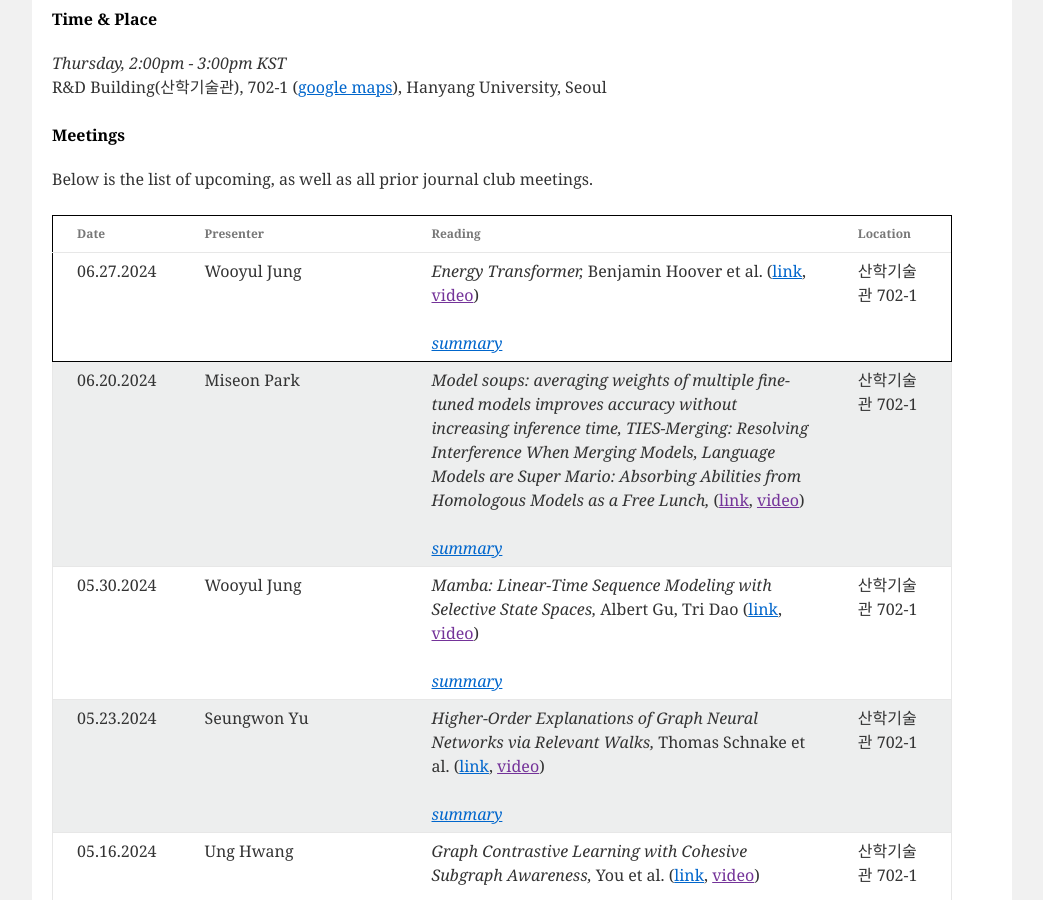
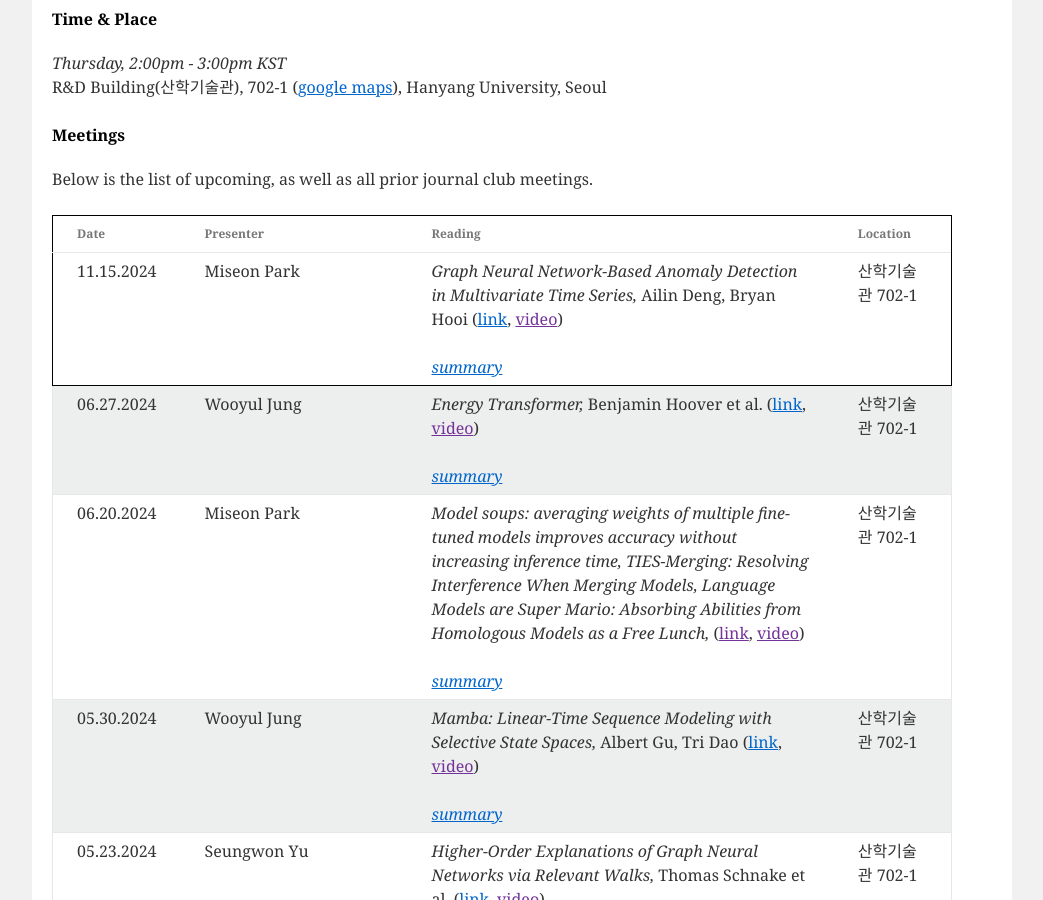
Before and after one commit to niai-lab/GraphML-JC, a Jekyll site: the page built from index.html, in a window 1280 px wide and 900 px high, scrolled down 515 px. Shown: the whole window, without its empty margins (118-1161 px from the left). Built offline with Jekyll 4.4.1, drawn with Linux system fonts in a browser that asks for light colours; part of the change alters nothing that is shown.

Commit message:
Update meeting_info.yml

```diff
--- a/_data/meeting_info.yml
+++ b/_data/meeting_info.yml
@@ -1,3 +1,15 @@
+- presenter: Miseon Park
+  date: 11.15.2024
+  paper: "Graph Neural Network-Based Anomaly Detection in Multivariate Time Series"
+  authors: Ailin Deng, Bryan Hooi
+  url: https://arxiv.org/pdf/2106.06947
+  location: "산학기술관 702-1"
+  summary: >
+    summary : multivariate time series anomaly detection을 위해 GDN을 소개하고 있습니다.
+    strength : Graph Attention Network와 Node embedding을 활용하여, variate간 상관관계에 대해 잘 파악하고 있습니다.
+    weakness : dataset으로 WADI, SWaT 2가지 만을 사용하고 있고, 이전 년도에 나온 GNN 기반 모델에 대한 비교가 부족합니다. 또한, 실제 dataset과 만들어진 adj matrix 간의 차이를 더 확인이 가능했다면 좋을 것 같습니다.
+    question : sensor embedding 방법에서 randomly init이 아닌, 어떤 변화를 줄 수 있을지 궁금합니다. 또한, 노드 수에 따른 embedding 표현력 변화 등이 궁금합니다. variate간 상관관계 파악에 중점이 된 것 같은데, temporal information을 좀 더 잘 활용할 수 있는 방법이 있을 것 같습니다.
+
 - presenter: Wooyul Jung
   date: 06.27.2024
   paper: "Energy Transformer"
```
